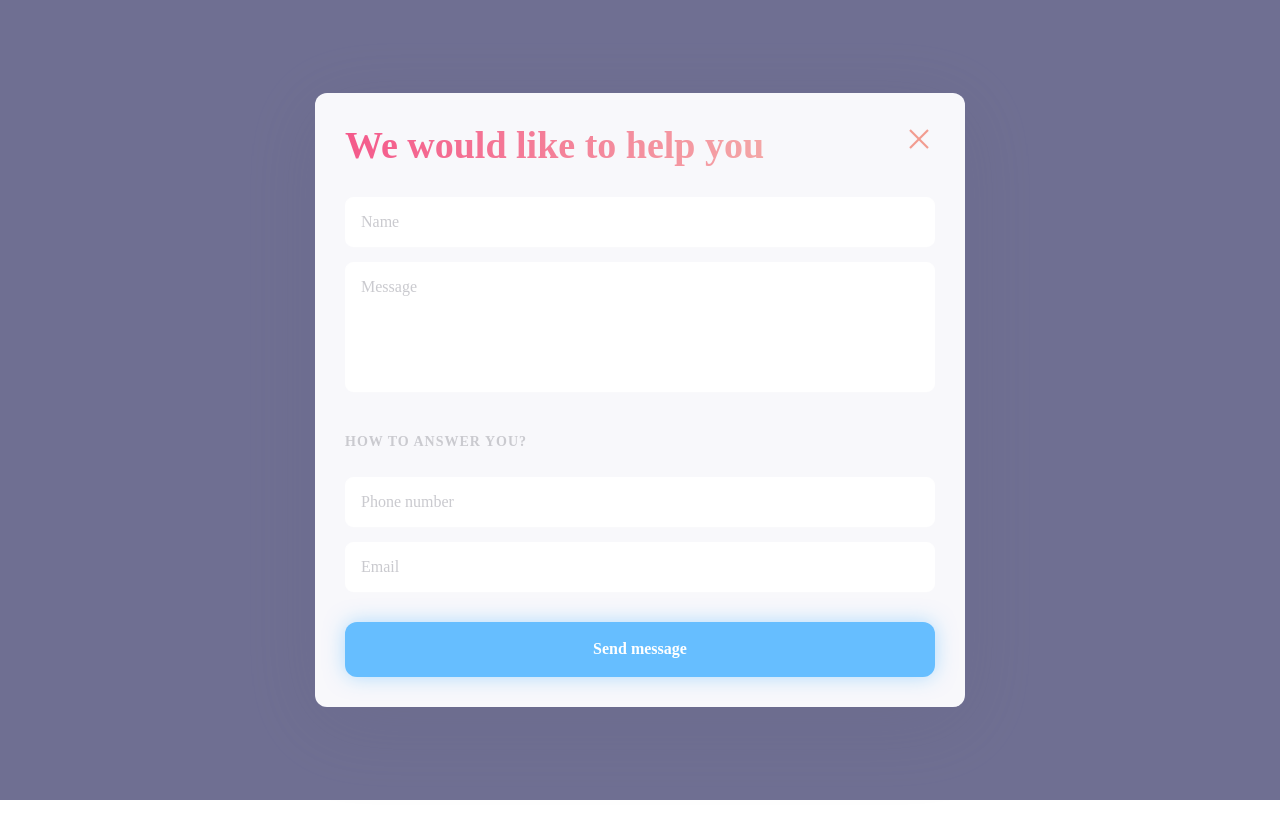
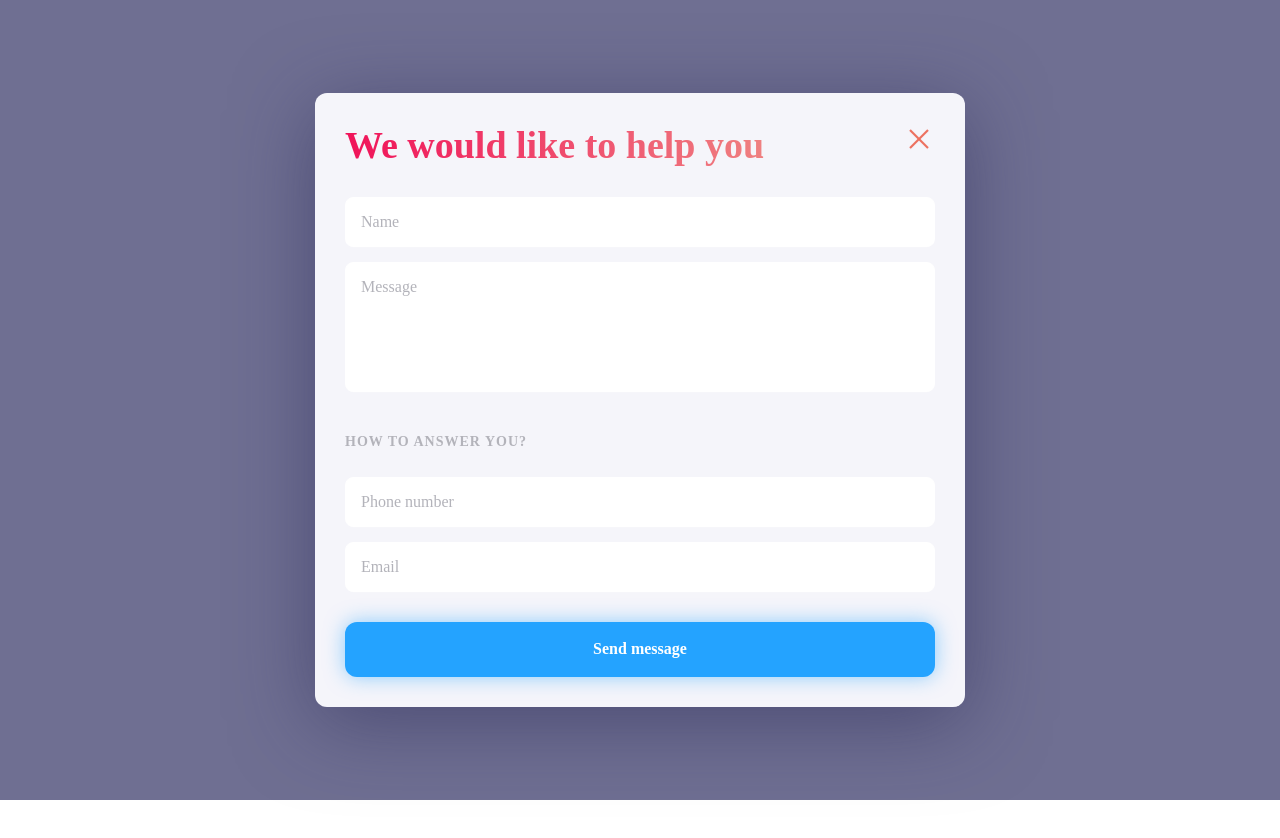
Before and after one commit to JSLittleChicken/HW-13, a plain HTML site: page index.html in a window 1280 px wide. Shown: the top 838 px of the page. Drawn offline with Linux system fonts and the light colour scheme; a web font is replaced by a local one.

Commit message:
opacity fixed

```diff
--- a/style.css
+++ b/style.css
@@ -7,8 +7,7 @@ body {
 }
 
 section.shading {
-    opacity: 0.7;
-    background: var(--main-regular, #323264);
+    background: rgba(50, 50, 100, 0.7);
     position: fixed;
     top: 0;
     right: 0;
```
